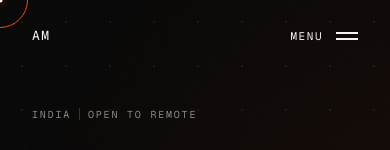
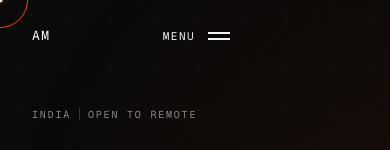
Before and after one commit to Anshmodi03/main-portfolio, a Next.js app in the folder frontend/: page / in a window 390 px wide. Shown: the top 150 px of the page. Built offline with nearby package versions, Linux system fonts and the light colour scheme.

Commit message:
fix(navbar): true-center Menu button via 3-col grid layout
Replace flex justify-between with grid-cols-3 so the Menu/hamburger
sits in column 2 (justify-center) and is geometrically centered
regardless of the widths of the logo and Available for Work button.

```diff
--- a/frontend/src/components/ui/Navbar.tsx
+++ b/frontend/src/components/ui/Navbar.tsx
@@ -75,7 +75,7 @@ export default function Navbar() {
       {/* Nav bar */}
       <nav
         ref={navRef}
-        className={`fixed top-0 left-0 w-full h-[72px] z-[1000] flex items-center justify-between px-[var(--gutter)] transition-[background,backdrop-filter,border-color] duration-500 ${
+        className={`fixed top-0 left-0 w-full h-[72px] z-[1000] grid grid-cols-3 items-center px-[var(--gutter)] transition-[background,backdrop-filter,border-color] duration-500 ${
           scrolled
             ? "bg-[var(--bg-alpha-opaque)] backdrop-blur-[16px] border-b border-[var(--border)]"
             : "bg-transparent"
@@ -89,7 +89,8 @@ export default function Navbar() {
           AM
         </a>
 
-        {/* Hamburger — shown on ALL screen sizes */}
+        {/* Hamburger — col 2, true center */}
+        <div className="flex justify-center">
           <button
             type="button"
             className={`group flex items-center gap-2.5 bg-transparent border-none cursor-none z-[1001] text-[var(--text-primary)] transition-opacity duration-300 hover:opacity-70 ${open ? "nav-open" : ""}`}
@@ -109,8 +110,10 @@ export default function Navbar() {
               <span className="nav-bar nav-bar-2 absolute h-[2px] w-full origin-center bg-current" />
             </span>
           </button>
+        </div>
 
-        {/* Available for Work — Good Fella 3-part button */}
+        {/* Available for Work — col 3, right-aligned */}
+        <div className="flex justify-end">
         <button
           type="button"
           onClick={() => document.querySelector("#contact")?.scrollIntoView({ behavior: "smooth" })}
@@ -134,6 +137,7 @@ export default function Navbar() {
             </span>
           </span>
         </button>
+        </div>
       </nav>
 
       {/* Full-screen overlay */}
```
Lines whose indentation alone changed are shown as unchanged.
